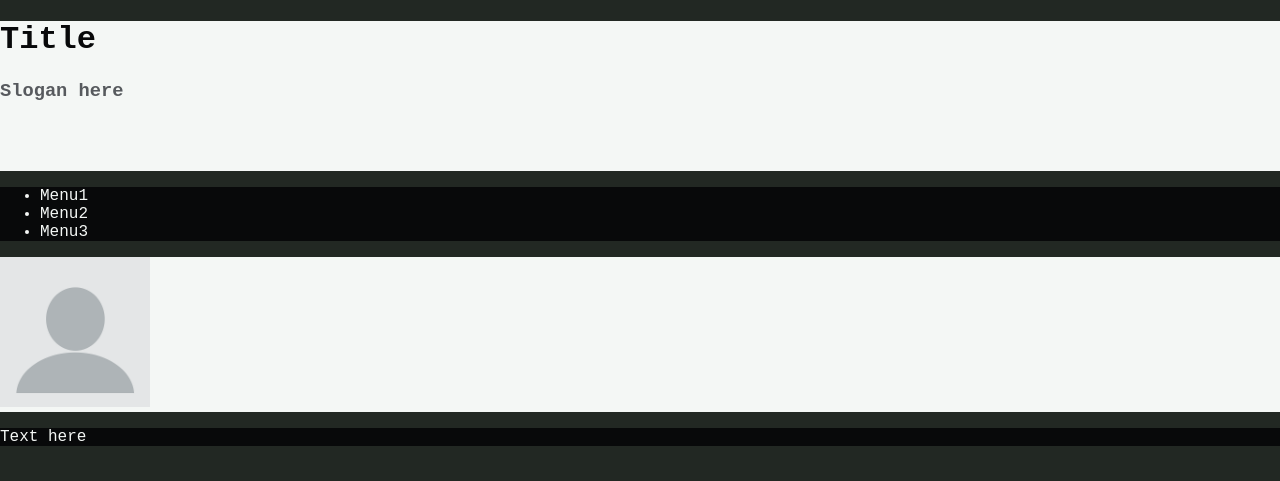
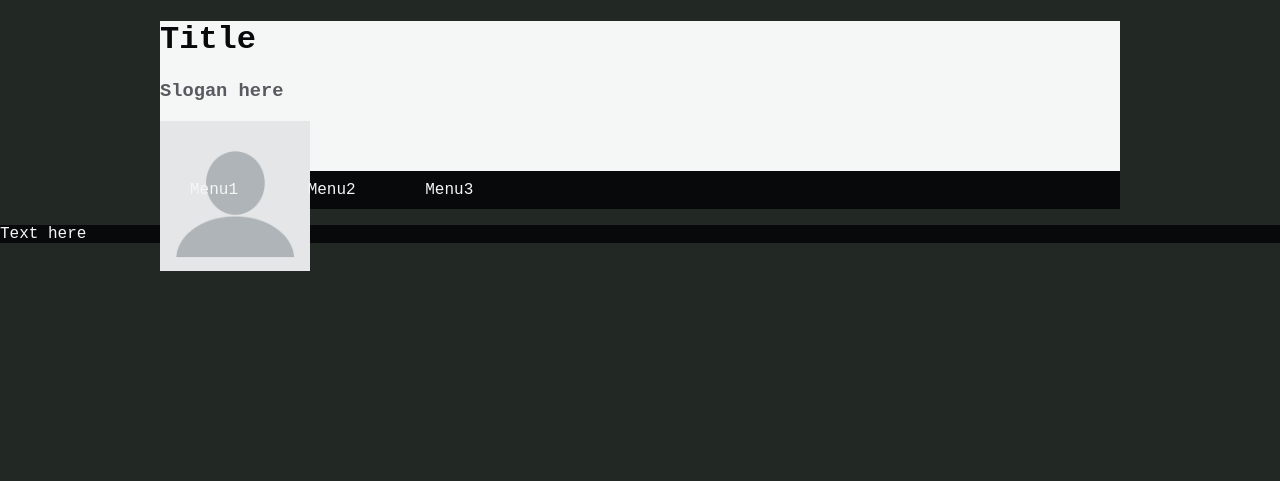
Before and after one commit to klodnitsky/PersonalPage, a PHP site: page / in a window 1280 px wide. Shown: the top 481 px of the page. Run offline with PHP 8.4, Linux system fonts and the light colour scheme.

Commit message:
Homework tree

```diff
--- a/css/style.css
+++ b/css/style.css
@@ -1,10 +1,16 @@
 body {
     margin: 0;
-    padding: 0;
     background-color: #222823;
     font-family: "Courier New";
 }
 
+#wrapper {
+    max-width: 960px;
+    margin: auto;
+}
+
+
+/* --- HEADER --- */
 header {
     background-color: #f4f7f5;
     height: 150px;
@@ -18,14 +24,39 @@ header h3 {
     color: #575a5e;
 }
 
+/* --- MENU BAR --- */
+
 nav {
     background-color: #08090a;
     color: #f4f7f5;
 }
 
+nav a {
+    text-decoration: none;
+}
+
+nav ul {
+    margin: 0;
+    padding: 0;
+}
+
+nav li {
+    padding: 10px;
+}
+
+.top-menu li {
+    display: inline-block;
+    padding: 10px 30px;
+    margin: 0;
+}
+
+/* --- MAIN CONTENT --- */
+
 main {
     background-color: #f4f7f5;
 }
+
+/* --- FOOTER --- */
 
 footer {
     background-color: #08090a;
--- a/index.html
+++ b/index.html
@@ -6,13 +6,15 @@
     <link rel="stylesheet" href="css/style.css">
 </head>
 <body>
+    <div id="wrapper">
         <header>
             <h1>Title</h1>
             <h3>Slogan here</h3>
+            <a href="img/profile.png"><img src="img/profile.png" alt="Profile avatar" width="150px" height="150px"></a>
         </header>
 
         <nav>
-        <ul>
+            <ul class="top-menu">
                 <li>Menu1</li>
                 <li>Menu2</li>
                 <li>Menu3</li>
@@ -20,8 +22,9 @@
         </nav>
 
         <main id="content">
-        <a href="img/profile.png"><img src="img/profile.png" alt="Profile avatar" width="150px" height="150px"></a>
+
         </main>
+    </div>
 
     <footer>
         <p>Text here</p>
```
Lines whose indentation alone changed are shown as unchanged.
